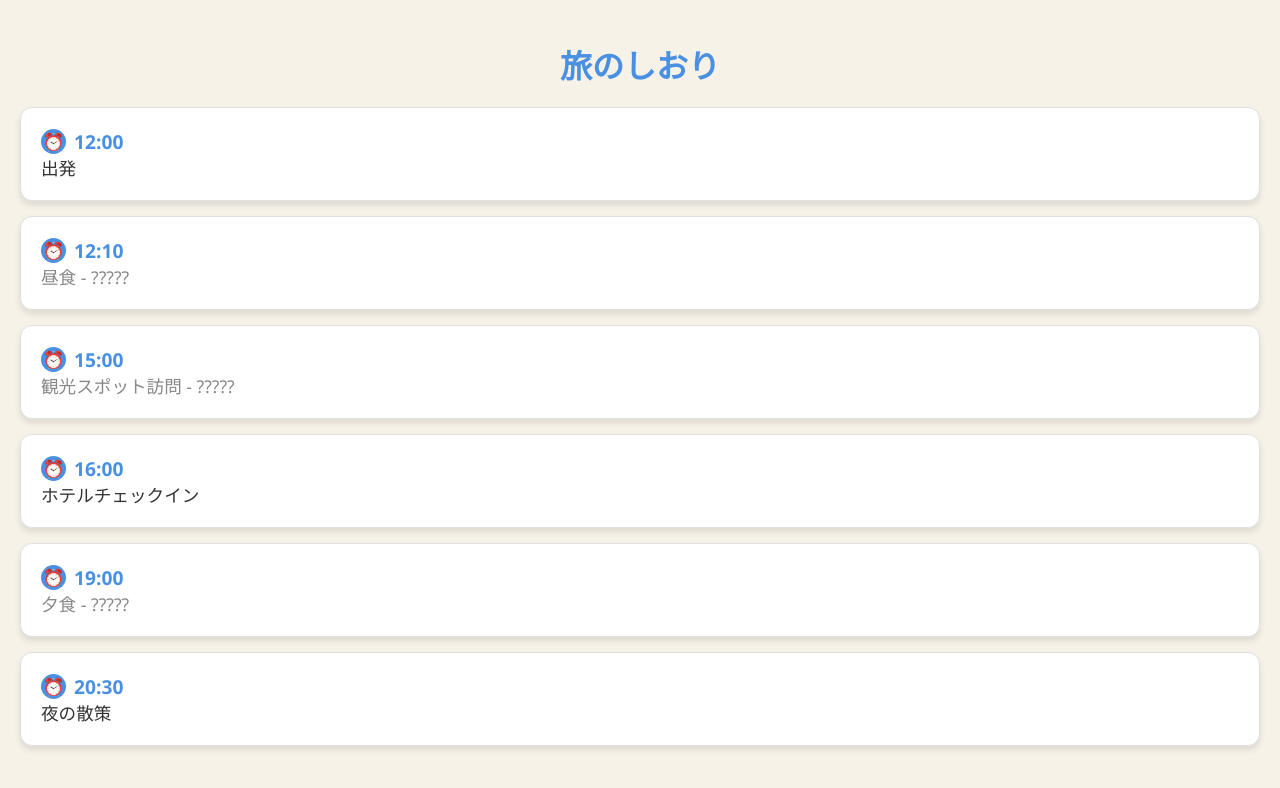
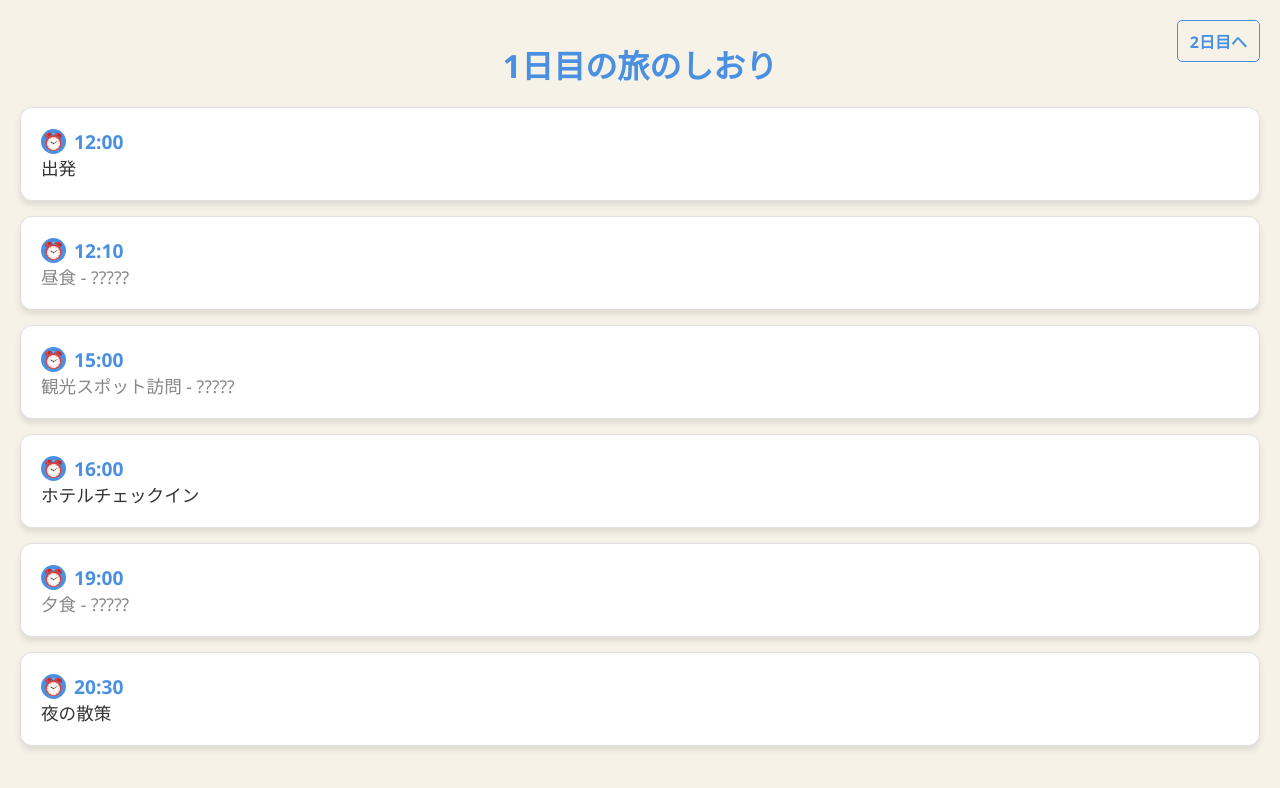
Before and after one commit to Lo9ic4l/4xent, a plain HTML site: page index.html in a window 1280 px wide. Drawn offline with Linux system fonts and the light colour scheme.

Commit message:
Update index.html

```diff
--- a/index.html
+++ b/index.html
@@ -3,7 +3,7 @@
 <head>
     <meta charset="UTF-8">
     <meta name="viewport" content="width=device-width, initial-scale=1.0">
-    <title>旅のしおり</title>
+    <title>1日目の旅のしおり</title>
     <style>
         body {
             font-family: 'Segoe UI', Tahoma, Geneva, Verdana, sans-serif;
@@ -11,6 +11,7 @@
             color: #333;
             margin: 0;
             padding: 20px;
+            position: relative;
         }
         h1 {
             text-align: center;
@@ -77,16 +78,34 @@
             border-radius: 0 0 12px 12px;
             transition: max-height 0.5s ease-in-out;
         }
+        /* 2日目リンク */
+        .next-day {
+            position: absolute;
+            top: 20px;
+            right: 20px;
+            text-decoration: none;
+            font-weight: bold;
+            color: #4a90e2;
+            border: 1px solid #4a90e2;
+            padding: 8px 12px;
+            border-radius: 5px;
+            transition: background-color 0.3s;
+        }
+        .next-day:hover {
+            background-color: #4a90e2;
+            color: #fff;
+        }
     </style>
 </head>
 <body>
-    <h1>旅のしおり</h1>
+    <h1>1日目の旅のしおり</h1>
+    <a href="day2.html" class="next-day">2日目へ</a>
     <ul id="schedule">
         <!-- イベントが動的に追加されます -->
     </ul>
 
     <script>
-        // イベントのデータを定義（すべて2024年12月1日）
+        // イベントのデータを定義（1日目）
         const events = [
             { name: "出発", startTime: new Date("2024-12-01T12:00:00"), details: "空港へ向かいます。" },
             { name: "昼食 - ?????", startTime: new Date("2024-12-01T12:10:00"), details: "近くのレストランで昼食。" },
@@ -96,27 +115,23 @@
             { name: "夜の散策", startTime: new Date("2024-12-01T20:30:00"), details: "街を散策します。" }
         ];
 
-        // 日付を"HH:MM"形式にフォーマットする関数
         function formatTime(date) {
             return date.toTimeString().slice(0, 5);
         }
 
-        // スケジュールの表示更新
         function updateSchedule() {
             const scheduleElement = document.getElementById("schedule");
-            scheduleElement.innerHTML = ""; // 一度クリア
+            scheduleElement.innerHTML = "";
 
             events.forEach(event => {
                 const listItem = document.createElement("li");
                 const fifteenMinutesBefore = new Date(event.startTime.getTime() - 15 * 60 * 1000);
                 const timeText = formatTime(event.startTime);
 
-                // タイムアイコンと時間表示
                 const timeContainer = document.createElement("div");
                 timeContainer.classList.add("time");
                 timeContainer.innerHTML = `<span class="time-icon">⏰</span>${timeText}`;
 
-                // イベント名と????の表示
                 const eventName = document.createElement("div");
                 eventName.classList.add("event-name");
                 if (new Date() >= fifteenMinutesBefore) {
@@ -129,19 +144,16 @@
                     }
                 }
 
-                // 詳細表示のための要素
                 const detailsDiv = document.createElement("div");
                 detailsDiv.classList.add("details");
                 detailsDiv.textContent = event.details;
 
-                // 15分前まではロックされた項目は詳細を開けない
                 listItem.addEventListener("click", () => {
                     if (!listItem.classList.contains("locked")) {
                         detailsDiv.style.display = detailsDiv.style.display === "none" ? "block" : "none";
                     }
                 });
 
-                // 要素をリストアイテムに追加
                 listItem.appendChild(timeContainer);
                 listItem.appendChild(eventName);
                 listItem.appendChild(detailsDiv);
@@ -149,10 +161,7 @@
             });
         }
 
-        // 初回の表示
         updateSchedule();
-
-        // 1分ごとに表示を更新
         setInterval(updateSchedule, 60000);
     </script>
 </body>
```
